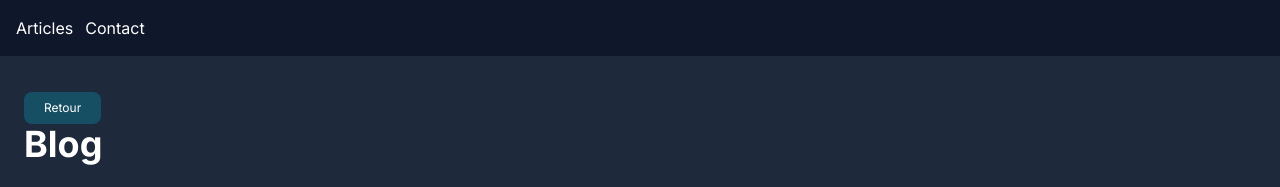
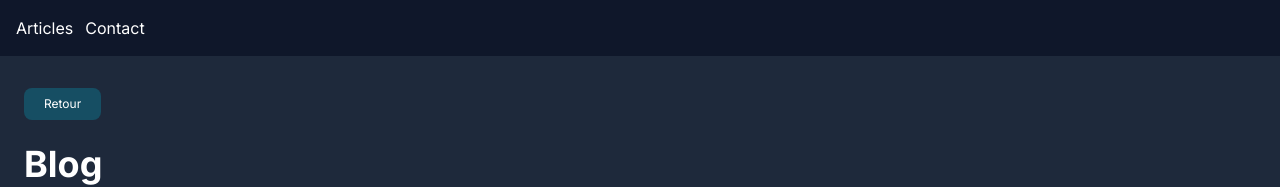
Before and after one commit to KZ-68/next-blog-cda-demo, a Next.js app: page /article in a window 1280 px wide. Shown: the top 187 px of the page. Built offline with nearby package versions, Linux system fonts and the light colour scheme; no server answers; the database is empty.

Commit message:
refactor: styling

```diff
--- a/components/Button.tsx
+++ b/components/Button.tsx
@@ -8,7 +8,7 @@ interface ButtonProps {
 
 const Button:React.FC<ButtonProps> = ({label, href}) => {
   return (
-    <Link className='inline-block px-5 py-2 mt-3 bg-cyan-900 hover:bg-cyan-800 rounded-lg text-xs' href={href}>
+    <Link className='inline-block px-5 py-2 mt-2 mb-6 bg-cyan-900 hover:bg-cyan-800 rounded-lg text-xs' href={href}>
       {label}
     </Link>
   )
```
